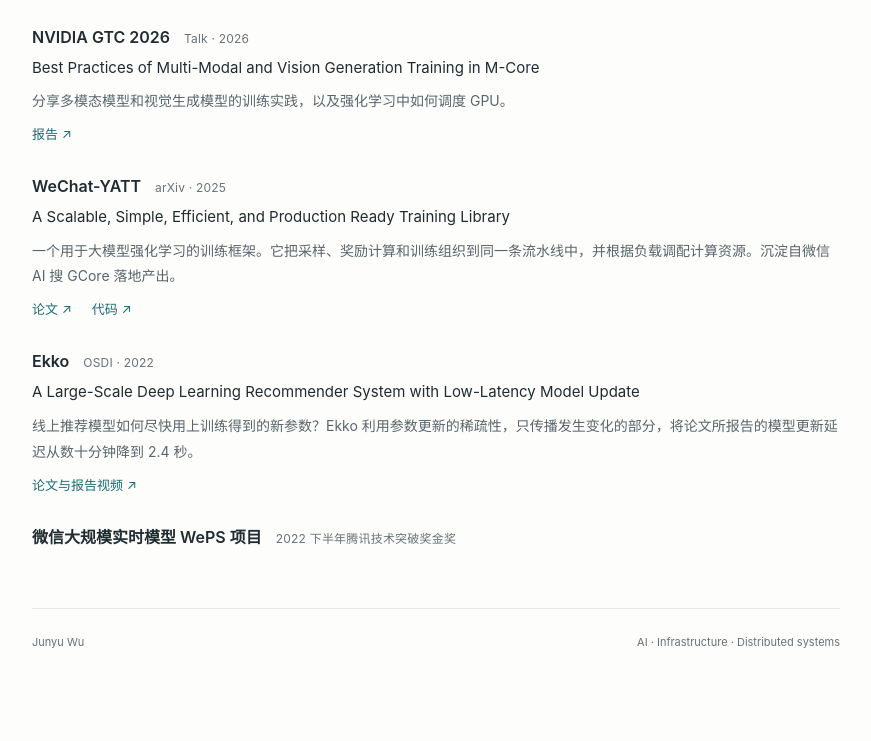
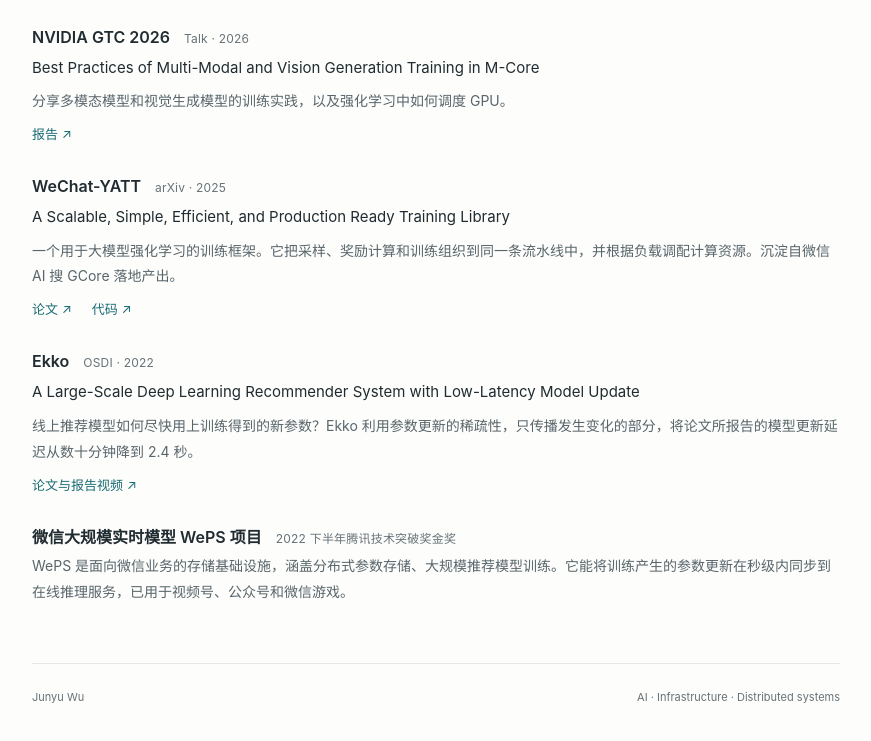
Before and after one commit to nrailg/nrailg.github.io, a plain HTML site: page about.html in a window 1280 px wide. Shown: the part 1293-2034 px from the top of the page, without its empty margins (204-1075 px from the left). Before the commit the page ends 1980 px from the top, so only its background shows below. Drawn offline with Linux system fonts and the light colour scheme.

Commit message:
Add WePS project description

```diff
--- a/about.html
+++ b/about.html
@@ -84,6 +84,7 @@
         </article>
         <article class="publication">
           <div class="entry-heading"><h3>微信大规模实时模型 WePS 项目</h3><span class="meta">2022 下半年腾讯技术突破奖金奖</span></div>
+          <p>WePS 是面向微信业务的存储基础设施，涵盖分布式参数存储、大规模推荐模型训练。它能将训练产生的参数更新在秒级内同步到在线推理服务，已用于视频号、公众号和微信游戏。</p>
         </article>
       </section>
     </main>
```
